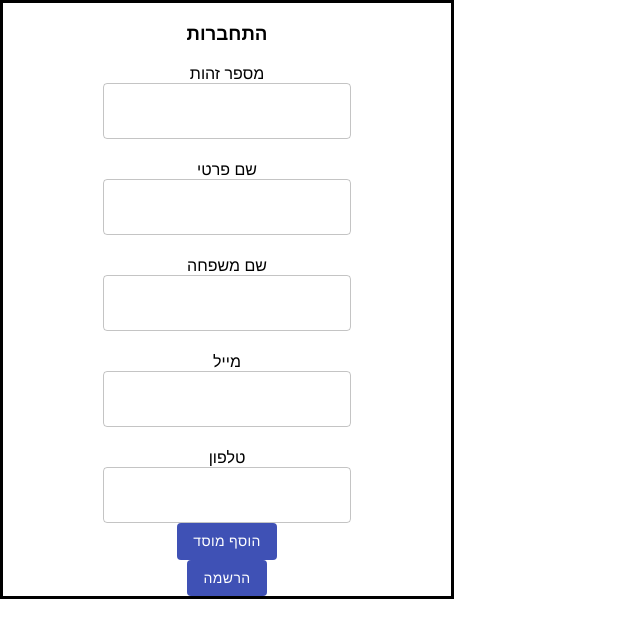
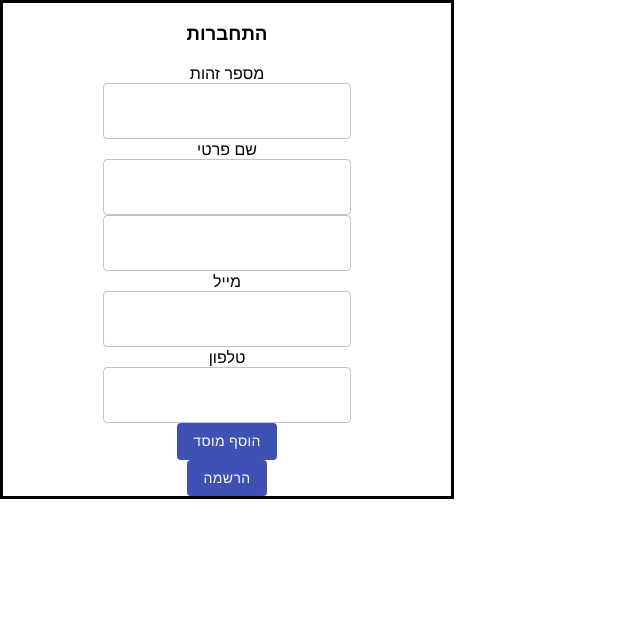
Before and after one commit to ayala8585/SubstituteSystem, a React (Create React App) app: page /signUpPrincipal in a window 1280 px wide. Shown: the top 638 px of the page, without its empty margins (0-640 px from the left). Built offline with nearby package versions, Linux system fonts and the light colour scheme.

Commit message:
fix a little

```diff
--- a/src/components/common/validateSelect.js
+++ b/src/components/common/validateSelect.js
@@ -1,15 +1,12 @@
-import React from 'react'
-import FormControl from '@material-ui/core/FormControl';
-import Select from '@material-ui/core/Select';
-import { makeStyles, withStyles } from '@material-ui/core/styles';
+import React from "react";
+import Select from "@material-ui/core/Select";
+import { makeStyles } from "@material-ui/core/styles";
+import FormControl from "@material-ui/core/FormControl";
 
-
-const ValidateSelect = (props) => {
-
-
+const ValidateSelect = ({ label, option }) => {
   const useStyles = makeStyles((theme) => ({
     root: {
-      '& .MuiTextField-root': {
+      "& .MuiTextField-root": {
         margin: theme.spacing(1),
         width: 200,
       },
@@ -20,13 +17,11 @@ const ValidateSelect = (props) => {
 
   return (
     <>
-    <label>{props.text}</label>
+      <label>{label}</label>
       <FormControl variant="outlined" className={classes.formControl}>
-        <Select native >
-          {props.option}
-        </Select>
+        <Select native>{option}</Select>
       </FormControl>
     </>
-  )
-}
+  );
+};
 export default ValidateSelect;
--- a/src/components/common/validateTextField.js
+++ b/src/components/common/validateTextField.js
@@ -1,51 +1,41 @@
 
 import React, { useState, useEffect } from 'react';
 import TextField from '@material-ui/core/TextField';
-import { makeStyles } from '@material-ui/core/styles';
 
 
-const ValidateTextField = (props) => {
-  const [value, setValue] = useState('');
+const ValidateTextField = ({ validate, onChange,label,text,errorMessage }) => {
+  const [value, setValue] = useState("");
   const [isValidateValue, setIsValidateValue] = useState(false);
 
   useEffect(() => {
-    setIsValidateValue(props.validate())
+    setIsValidateValue(validate());
   }, [value]);
 
   useEffect(() => {
     setIsValidateValue(false);
   }, []);
 
-  const onChange = (value) => {
-    props.onChange(value);
+  const onValueChange = (value) => {
+    onChange(value);
     setValue(value);
-  }
-
-  // const useStyles = makeStyles((theme) => ({
-  //     root: {
-  //       '& .MuiTextField-root': {
-  //         margin: theme.spacing(1),
-  //         width: 200,
-  //       },
-  //     },
-  //   }));
+  };
 
   return (
     <>
-    <label>{props.text}</label>
+      <label>{label}</label>
       <TextField
         error={isValidateValue}
         id="outlined-error-helper-text"
         label={isValidateValue && "Error"}
-        defaultValue={props.value}
-        helperText={isValidateValue && props.errorMessage}
+        defaultValue={text}
+        helperText={isValidateValue && errorMessage}
         variant="outlined"
-        value={props.value}
-        onChange={(e) => onChange(e.target.value)}
+        value={text}
+        onChange={(e) => onValueChange(e.target.value)}
       />
     </>
-  )
-}
+  );
+};
 
 
 export default ValidateTextField;
--- a/src/components/signUp/generalSignUp.js
+++ b/src/components/signUp/generalSignUp.js
@@ -31,8 +31,8 @@ const GeneralSignUp = (props) => {
       <h3>התחברות</h3>
 
       <ValidateTextField
-        text="מספר זהות"
-        value={id}
+        label="מספר זהות"
+        text={id}
         onChange={(value) => setId(value)}
         validate={() => {
           return id.length < 7;
@@ -41,8 +41,8 @@ const GeneralSignUp = (props) => {
       />
       <br />
       <ValidateTextField
-        text="שם פרטי"
-        value={firstName}
+        label="שם פרטי"
+        text={firstName}
         onChange={(value) => setFirstName(value)}
         validate={() => {
           return firstName === "";
@@ -52,8 +52,8 @@ const GeneralSignUp = (props) => {
 
       <br />
       <ValidateTextField
-        text="שם משפחה"
-        value={lastName}
+        label="שם משפחה"
+        text={lastName}
         onChange={(value) => setLastName(value)}
         validate={() => {
           return lastName === "";
@@ -63,8 +63,8 @@ const GeneralSignUp = (props) => {
 
       <br />
       <ValidateTextField
-        text="מייל"
-        value={email}
+        label="מייל"
+        text={email}
         onChange={(value) => setEmail(value)}
         validate={() => {
           return email === "";
@@ -74,8 +74,8 @@ const GeneralSignUp = (props) => {
 
       <br />
       <ValidateTextField
-        text="טלפון"
-        value={phone}
+        label="טלפון"
+        text={phone}
         onChange={(value) => setPhone(value)}
         validate={() => {
           return phone.length < 7;
--- a/src/components/signUp/signUp.css
+++ b/src/components/signUp/signUp.css
@@ -1,8 +1,9 @@
-button{
+button {
   border: solid;
   width: 35%;
   display: flex;
   flex-direction: column;
   justify-content: space-around;
   align-items: center;
-height: 500px;}
+  height: 500px;
+}
--- a/src/components/signUp/signUpPrincipal.js
+++ b/src/components/signUp/signUpPrincipal.js
@@ -33,52 +33,66 @@ const addInstitution=()=>{
   return (
     <div className="login">
       <h3>התחברות</h3>
+      <ValidateTextField
+        label="מספר זהות"
+        text={id}
+        onChange={(value) => setId(value)}
+        validate={() => {
+          return id.length < 7;
+        }}
+        errorMessage={"שדה זה חייב להכיל מינינום 7 תווים"}
+      />
+      <ValidateTextField
+        label="שם פרטי"
+        text={firstName}
+        onChange={(value) => setFirstName(value)}
+        validate={() => {
+          return firstName === "";
+        }}
+        errorMessage={"שדה חובה"}
+      />
+      <ValidateTextField
+        labal="שם משפחה"
+        text={lastName}
+        onChange={(value) => setLastName(value)}
+        validate={() => {
+          return lastName === "";
+        }}
+        errorMessage={"שדה חובה"}
+      />
+      <ValidateTextField
+        label="מייל"
+        text={email}
+        onChange={(value) => setEmail(value)}
+        validate={() => {
+          return email === "";
+        }}
+        errorMessage={"שדה חובה"}
+      />
+      <ValidateTextField
+        label="טלפון"
+        text={phone}
+        onChange={(value) => setPhone(value)}
+        validate={() => {
+          return phone.length < 7;
+        }}
+        errorMessage={"שדה זה חייב להכיל מינימום 7 תווים"}
+      />
 
-      <div>מספר זהות</div>
-      <ValidateTextField value={id}
-        onChange={(value) => setId(value)}
-        validate={() => { return id.length<7 }}
-        errorMessage={'שדה זה חייב להכיל מינינום 7 תווים'} />
-<br/>
-      <div>שם פרטי</div>
-      <ValidateTextField value={firstName}
-        onChange={(value) => setFirstName(value)}
-        validate={() => { return firstName==='' }}
-        errorMessage={'שדה חובה'} />
-
-<br/>
-      <div>שם משפחה</div>
-      <ValidateTextField value={lastName}
-        onChange={(value) => setLastName(value)}
-        validate={() => { return lastName==='' }}
-        errorMessage={'שדה חובה'} />
-
-<br/>
-      <div>מייל</div>
-      <ValidateTextField value={email}
-        onChange={(value) => setEmail(value)}
-        validate={() => { return email==='' }}
-        errorMessage={'שדה חובה'} />
-
-<br/>
-      <div>טלפון</div>
-      <ValidateTextField value={phone}
-        onChange={(value) => setPhone(value)}
-        validate={() => { return phone.length<7 }}
-        errorMessage={'שדה זה חייב להכיל מינימום 7 תווים'} />
-
-
-    <Button variant="contained" color="primary" disableElevation onClick={addInstitution}>
+      <Button
+        variant="contained"
+        color="primary"
+        disableElevation
+        onClick={addInstitution}
+      >
         הוסף מוסד
       </Button>
 
       <Button variant="contained" color="primary" disableElevation>
         הרשמה
       </Button>
-
     </div>
-
-  )
+  );
 }
 
 
--- a/src/components/signUp/substituteDetails.js
+++ b/src/components/signUp/substituteDetails.js
@@ -1,35 +1,29 @@
 import React, { useState } from "react";
 import { TextField } from "@material-ui/core";
 import ValidateSelect from "../common/validateSelect";
-import ValidNumber from '../common/validateNumber'
-
+import ValidNumber from "../common/validateNumber";
 
 const SubstituteDetails = () => {
-
-    const [image, setImage] = useState('');
-    const [yearsOfExperience, setYearsOfExperience] = useState('');
-    const [teachingCertificate, setTeachingCertificate] = useState('');
-    const [age, setAge] = useState('');
-    const [gender, setGender] = useState('');
+  const [image, setImage] = useState("");
+  const [yearsOfExperience, setYearsOfExperience] = useState("");
+  const [teachingCertificate, setTeachingCertificate] = useState("");
+  const [age, setAge] = useState("");
+  const [gender, setGender] = useState("");
   const [isBJGraduate, setIsBJGraduate] = useState(false);
-    const [approvalOfStudies, setApprovalOfStudies] = useState('');
+  const [approvalOfStudies, setApprovalOfStudies] = useState("");
   const [proffesions, setProffesions] = useState([]);
 
   const toOption = (begin, end) => {
     const option = [];
     for (let i = begin; i <= end; i++) {
-            option.push(<option>{i}</option>)
+      option.push(<option>{i}</option>);
     }
     return option;
-    }
+  };
 
-    const BJGraduate = [
-        <option>כן</option>,
-        <option>לא</option>];
+  const BJGraduate = [<option>כן</option>, <option>לא</option>];
 
-    const genderOption = [
-        <option>זכר</option>,
-        <option>נקבה</option>];
+  const genderOption = [<option>זכר</option>, <option>נקבה</option>];
 
   return (
     <div>
@@ -37,22 +31,20 @@ const SubstituteDetails = () => {
       <TextField>????</TextField>
       <ValidateSelect option={toOption(0, 30)} />
 
-            <ValidateSelect text='מספר שנות ניסיון' option={toOption(0, 20)}/>
+      <ValidateSelect text="מספר שנות ניסיון" option={toOption(0, 20)} />
       <label>תעודת הוראה</label>
       <TextField>????</TextField>
-            <ValidateSelect text='גיל' option={toOption(16, 50)}></ValidateSelect>
-            <ValidateSelect text='מין' option={genderOption}></ValidateSelect>
-            <ValidateSelect text='בוגרת בית יעקב?' option={BJGraduate}></ValidateSelect>
-            {
-                isBJGraduate ? (<>
+      <ValidateSelect label="גיל" option={toOption(16, 50)} />
+      <ValidateSelect label="מין" option={genderOption} />
+      <ValidateSelect label="בוגרת בית יעקב?" option={BJGraduate} />
+      {isBJGraduate ? (
+        <>
           <label>אישור לימודים</label>
           <TextField>???</TextField>
-                </>) : null
-            }
-            <ValidateSelect text='מקצועות' option={[]}></ValidateSelect>
+        </>
+      ) : null}
+      <ValidateSelect label="מקצועות" option={[]}></ValidateSelect>
     </div>
-    )
-
-
-}
+  );
+};
 export default SubstituteDetails;
--- a/src/components/update/generalUpdate.js
+++ b/src/components/update/generalUpdate.js
@@ -15,8 +15,8 @@ const GeneralUpate = (props) => {
       <h3>התחברות</h3>
 
       <ValidateTextField
-        text="שם פרטי"
-        value={firstName}
+        label="שם פרטי"
+        text={firstName}
         onChange={(value) => setFirstName(value)}
         validate={() => {
           return firstName === "";
@@ -26,8 +26,8 @@ const GeneralUpate = (props) => {
 
       <br />
       <ValidateTextField
-        text="שם משפחה"
-        value={lastName}
+        label="שם משפחה"
+        text={lastName}
         onChange={(value) => setLastName(value)}
         validate={() => {
           return lastName === "";
@@ -37,8 +37,8 @@ const GeneralUpate = (props) => {
 
       <br />
       <ValidateTextField
-        text="מייל"
-        value={email}
+        label="מייל"
+        text={email}
         onChange={(value) => setEmail(value)}
         validate={() => {
           return email === "";
@@ -48,8 +48,8 @@ const GeneralUpate = (props) => {
 
       <br />
       <ValidateTextField
-        text="טלפון"
-        value={phone}
+        label="טלפון"
+        text={phone}
         onChange={(value) => setPhone(value)}
         validate={() => {
           return phone.length < 7;
```
Also changed, not shown: src/components/login/login.js (+40 -43 lines), src/components/signUp/addInstitution.js (+55 -88 lines). Lines whose indentation alone changed are shown as unchanged.
